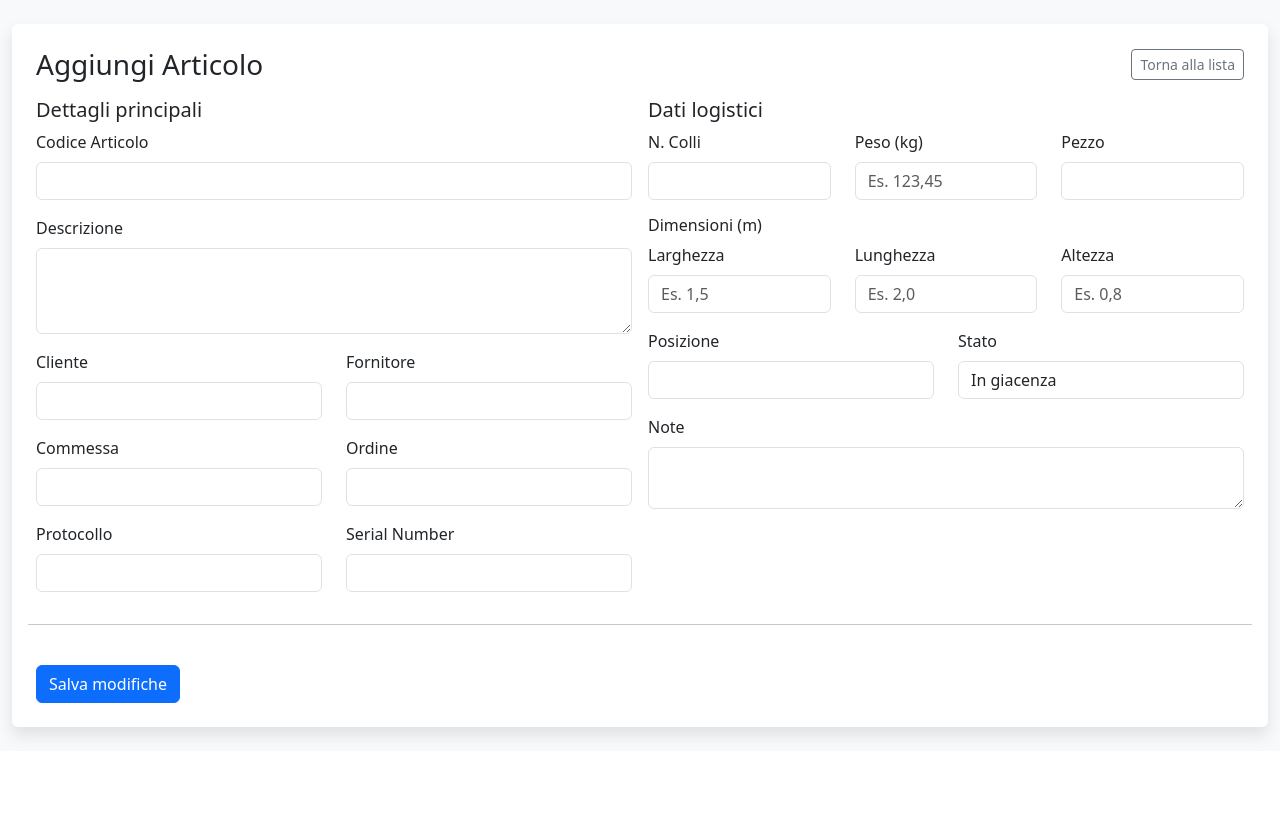
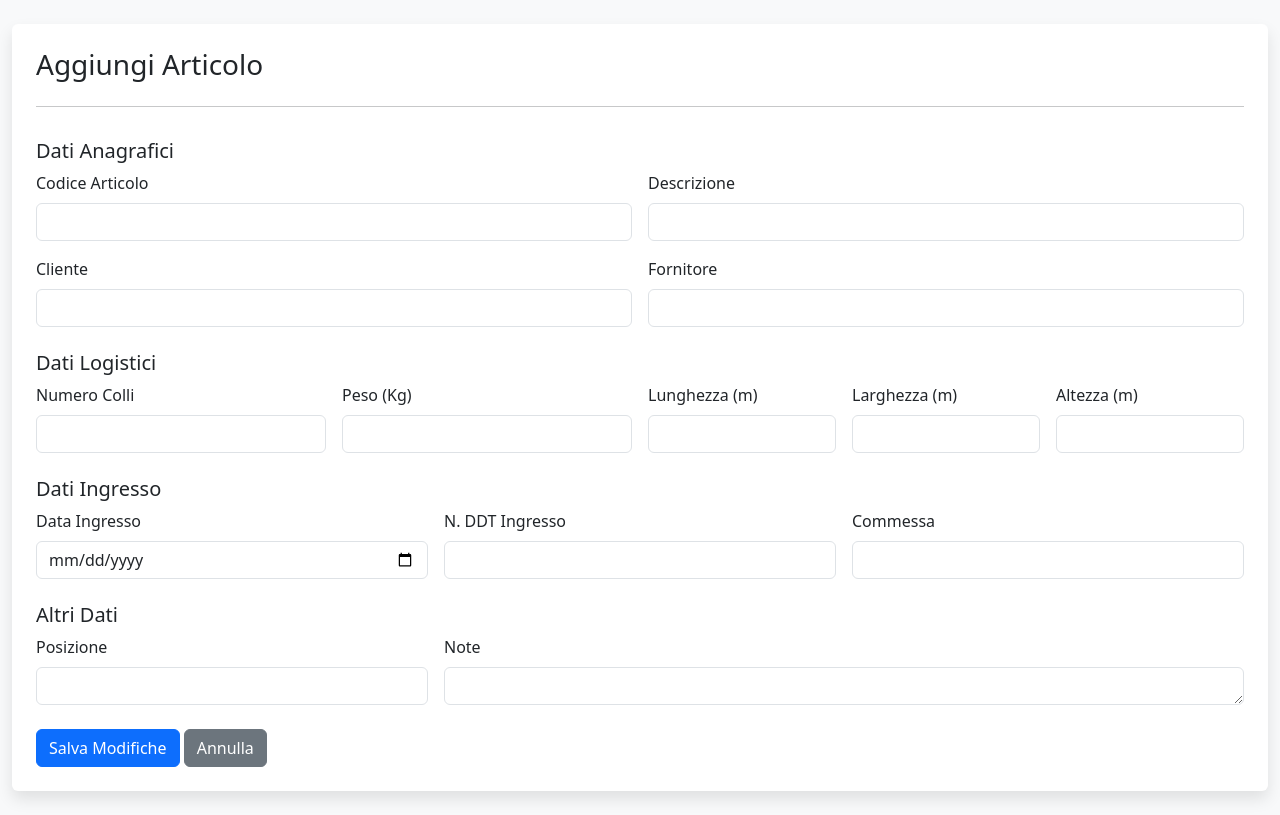
Before and after one commit to Camarsrl/gestionale_web, a Flask app: page /articolo/nuovo in a window 1280 px wide. Shown: the part 66-881 px from the top of the page. Before the commit the page ends 807 px from the top, so only its background shows below. Run offline with Flask 3, Linux system fonts and the light colour scheme; the visitor is signed in with stand-in values (Sample User, id 1).

Commit message:
Update Edit.html

```diff
--- a/templates/Edit.html
+++ b/templates/Edit.html
@@ -1,167 +1,107 @@
 {% extends "layout.html" %}
 
 {% block content %}
-{% set art = articolo %}
-
 <div class="card p-4">
-  <div class="d-flex justify-content-between align-items-center mb-3">
-    <h3 class="mb-0">{{ title }}</h3>
-    <a href="{{ url_for('index') }}" class="btn btn-sm btn-outline-secondary">Torna alla lista</a>
+    <h3>{{ title }}</h3>
+    <hr>
+    <form method="post" enctype="multipart/form-data">
+        <h5 class="mt-3">Dati Anagrafici</h5>
+        <div class="row g-3">
+            <div class="col-md-6">
+                <label for="codice_articolo" class="form-label">Codice Articolo</label>
+                <input type="text" class="form-control" id="codice_articolo" name="codice_articolo" value="{{ articolo.codice_articolo if articolo else '' }}">
             </div>
-
-  <form method="post" enctype="multipart/form-data">
-    {# Se usi Flask‑WTF, lascia questa riga; altrimenti rimuovila #}
-    {% if csrf_token is defined %}{{ csrf_token() }}{% endif %}
-
-    <div class="row g-3">
-      <!-- Colonna Sinistra -->
             <div class="col-md-6">
-        <h5>Dettagli principali</h5>
-
-        <div class="mb-3">
-          <label for="codice_articolo" class="form-label">Codice Articolo</label>
-          <input id="codice_articolo" name="codice_articolo" class="form-control" value="{{ art.codice_articolo|default('') }}" autocomplete="off">
+                <label for="descrizione" class="form-label">Descrizione</label>
+                <input type="text" class="form-control" id="descrizione" name="descrizione" value="{{ articolo.descrizione if articolo else '' }}">
             </div>
-
-        <div class="mb-3">
-          <label for="descrizione" class="form-label">Descrizione</label>
-          <textarea id="descrizione" name="descrizione" class="form-control" rows="3">{{ art.descrizione|default('') }}</textarea>
+            <div class="col-md-6">
+                <label for="cliente" class="form-label">Cliente</label>
+                <input type="text" class="form-control" id="cliente" name="cliente" value="{{ articolo.cliente if articolo else '' }}">
             </div>
-
-        <div class="row">
-          <div class="col-md-6 mb-3">
-            <label for="cliente" class="form-label">Cliente</label>
-            <input id="cliente" name="cliente" class="form-control" value="{{ art.cliente|default('') }}">
-          </div>
-          <div class="col-md-6 mb-3">
+            <div class="col-md-6">
                 <label for="fornitore" class="form-label">Fornitore</label>
-            <input id="fornitore" name="fornitore" class="form-control" value="{{ art.fornitore|default('') }}">
+                <input type="text" class="form-control" id="fornitore" name="fornitore" value="{{ articolo.fornitore if articolo else '' }}">
             </div>
         </div>
 
-        <div class="row">
-          <div class="col-md-6 mb-3">
-            <label for="commessa" class="form-label">Commessa</label>
-            <input id="commessa" name="commessa" class="form-control" value="{{ art.commessa|default('') }}">
+        <h5 class="mt-4">Dati Logistici</h5>
+        <div class="row g-3">
+            <div class="col-md-3">
+                <label for="n_colli" class="form-label">Numero Colli</label>
+                <input type="number" class="form-control" id="n_colli" name="n_colli" value="{{ articolo.n_colli if articolo else '' }}">
             </div>
-          <div class="col-md-6 mb-3">
-            <label for="ordine" class="form-label">Ordine</label>
-            <input id="ordine" name="ordine" class="form-control" value="{{ art.ordine|default('') }}">
+            <div class="col-md-3">
+                <label for="peso" class="form-label">Peso (Kg)</label>
+                <input type="text" class="form-control" id="peso" name="peso" value="{{ articolo.peso if articolo else '' }}">
+            </div>
+            <div class="col-md-2">
+                <label for="lunghezza" class="form-label">Lunghezza (m)</label>
+                <input type="text" class="form-control" id="lunghezza" name="lunghezza" value="{{ articolo.lunghezza if articolo else '' }}">
+            </div>
+            <div class="col-md-2">
+                <label for="larghezza" class="form-label">Larghezza (m)</label>
+                <input type="text" class="form-control" id="larghezza" name="larghezza" value="{{ articolo.larghezza if articolo else '' }}">
+            </div>
+             <div class="col-md-2">
+                <label for="altezza" class="form-label">Altezza (m)</label>
+                <input type="text" class="form-control" id="altezza" name="altezza" value="{{ articolo.altezza if articolo else '' }}">
             </div>
         </div>
 
-        <div class="row">
-          <div class="col-md-6 mb-3">
-            <label for="protocollo" class="form-label">Protocollo</label>
-            <input id="protocollo" name="protocollo" class="form-control" value="{{ art.protocollo|default('') }}">
+        <h5 class="mt-4">Dati Ingresso</h5>
+        <div class="row g-3">
+            <div class="col-md-4">
+                <label for="data_ingresso" class="form-label">Data Ingresso</label>
+                <input type="date" class="form-control" id="data_ingresso" name="data_ingresso" value="{{ articolo.data_ingresso.isoformat() if articolo and articolo.data_ingresso else '' }}">
             </div>
-          <div class="col-md-6 mb-3">
-            <label for="serial_number" class="form-label">Serial Number</label>
-            <input id="serial_number" name="serial_number" class="form-control" value="{{ art.serial_number|default('') }}">
+            <div class="col-md-4">
+                <label for="n_ddt_ingresso" class="form-label">N. DDT Ingresso</label>
+                <input type="text" class="form-control" id="n_ddt_ingresso" name="n_ddt_ingresso" value="{{ articolo.n_ddt_ingresso if articolo else '' }}">
             </div>
+             <div class="col-md-4">
+                <label for="commessa" class="form-label">Commessa</label>
+                <input type="text" class="form-control" id="commessa" name="commessa" value="{{ articolo.commessa if articolo else '' }}">
             </div>
         </div>
 
-      <!-- Colonna Destra -->
-      <div class="col-md-6">
-        <h5>Dati logistici</h5>
-
-        <div class="row">
-          <div class="col-md-4 mb-3">
-            <label for="n_colli" class="form-label">N. Colli</label>
-            <input id="n_colli" type="number" min="0" step="1" name="n_colli" class="form-control" value="{{ art.n_colli|default('') }}">
+        <h5 class="mt-4">Altri Dati</h5>
+        <div class="row g-3">
+            <div class="col-md-4">
+                <label for="posizione" class="form-label">Posizione</label>
+                <input type="text" class="form-control" id="posizione" name="posizione" value="{{ articolo.posizione if articolo else '' }}">
             </div>
-          <div class="col-md-4 mb-3">
-            <label for="peso" class="form-label">Peso (kg)</label>
-            <input id="peso" type="number" min="0" step="0.01" inputmode="decimal" name="peso" class="form-control" placeholder="Es. 123,45" value="{{ art.peso|default('') }}">
-          </div>
-          <div class="col-md-4 mb-3">
-            <label for="pezzo" class="form-label">Pezzo</label>
-            <input id="pezzo" name="pezzo" class="form-control" value="{{ art.pezzo|default('') }}">
+            <div class="col-md-8">
+                <label for="note" class="form-label">Note</label>
+                <textarea class="form-control" id="note" name="note" rows="1">{{ articolo.note if articolo else '' }}</textarea>
             </div>
         </div>
 
-        <h6>Dimensioni (m)</h6>
-        <div class="row">
-          <div class="col-md-4 mb-3">
-            <label for="larghezza" class="form-label">Larghezza</label>
-            <input id="larghezza" type="number" min="0" step="0.001" inputmode="decimal" name="larghezza" class="form-control" placeholder="Es. 1,5" value="{{ art.larghezza|default('') }}">
+        {% if articolo %}
+        <h5 class="mt-4">Allegati</h5>
+        <div class="mb-3">
+            <label for="files" class="form-label">Carica nuovi allegati (foto o documenti)</label>
+            <input class="form-control" type="file" id="files" name="files" multiple>
         </div>
-          <div class="col-md-4 mb-3">
-            <label for="lunghezza" class="form-label">Lunghezza</label>
-            <input id="lunghezza" type="number" min="0" step="0.001" inputmode="decimal" name="lunghezza" class="form-control" placeholder="Es. 2,0" value="{{ art.lunghezza|default('') }}">
-          </div>
-          <div class="col-md-4 mb-3">
-            <label for="altezza" class="form-label">Altezza</label>
-            <input id="altezza" type="number" min="0" step="0.001" inputmode="decimal" name="altezza" class="form-control" placeholder="Es. 0,8" value="{{ art.altezza|default('') }}">
-          </div>
-        </div>
-
-        <div class="row">
-          <div class="col-md-6 mb-3">
-            <label for="posizione" class="form-label">Posizione</label>
-            <input id="posizione" name="posizione" class="form-control" value="{{ art.posizione|default('') }}">
-          </div>
-          <div class="col-md-6 mb-3">
-            <label for="stato" class="form-label">Stato</label>
-            <input id="stato" name="stato" class="form-control" value="{{ art.stato|default('In giacenza') }}" list="statiSuggeriti">
-            <datalist id="statiSuggeriti">
-              <option value="In giacenza"></option>
-              <option value="In uscita"></option>
-              <option value="Consegnato"></option>
-            </datalist>
-          </div>
-        </div>
-
-        <div class="mb-3">
-          <label for="note" class="form-label">Note</label>
-          <textarea id="note" name="note" class="form-control" rows="2">{{ art.note|default('') }}</textarea>
-        </div>
-      </div>
-
-      <hr class="my-3">
-
-      <!-- Sezione Allegati -->
-      {% if art and art.id %}
-      <div class="col-12">
-        <h5>Allegati</h5>
-
-        {% set lista_allegati = art.allegati|default([]) %}
-        {% if lista_allegati and lista_allegati|length > 0 %}
-          <ul class="list-group list-group-flush mb-3">
-            {% for allegato in lista_allegati %}
+        {% if articolo.allegati %}
+        <p>Allegati presenti:</p>
+        <ul class="list-group">
+            {% for allegato in articolo.allegati %}
             <li class="list-group-item d-flex justify-content-between align-items-center">
-              <a href="{{ url_for('uploaded_file', filename=allegato.filename) }}" target="_blank" rel="noopener">{{ allegato.filename }}</a>
-
-              {% if session.get('role') == 'admin' %}
-              <form action="{{ url_for('delete_attachment', id=allegato.id) }}" method="post" class="ms-3" onsubmit="return confirm('Sei sicuro di voler eliminare questo allegato?');">
-                {% if csrf_token is defined %}{{ csrf_token() }}{% endif %}
-                <button type="submit" class="btn btn-sm btn-outline-danger">Elimina</button>
+                <a href="{{ url_for('uploaded_file', filename=allegato.filename) }}" target="_blank">{{ allegato.filename }}</a>
+                <form action="{{ url_for('delete_attachment', id=allegato.id) }}" method="post" onsubmit="return confirm('Sei sicuro di voler eliminare questo allegato?');">
+                    <button type="submit" class="btn btn-sm btn-danger">Elimina</button>
                 </form>
-              {% endif %}
             </li>
             {% endfor %}
         </ul>
-        {% else %}
-          <p class="text-muted">Nessun allegato presente.</p>
+        {% endif %}
         {% endif %}
 
-        {% if session.get('role') == 'admin' %}
-        <div class="mb-3">
-          <label for="formFileMultiple" class="form-label">Carica nuovi allegati (PDF, JPG, PNG)</label>
-          <input id="formFileMultiple" class="form-control" type="file" name="files[]" multiple accept="application/pdf,image/jpeg,image/png">
+        <div class="mt-4">
+            <button type="submit" class="btn btn-primary">Salva Modifiche</button>
+            <a href="{{ url_for('index') }}" class="btn btn-secondary">Annulla</a>
         </div>
-        {% endif %}
-      </div>
-      {% endif %}
-    </div>
-
-    {% if session.get('role') == 'admin' %}
-    <div class="mt-4">
-      <button type="submit" class="btn btn-primary">Salva modifiche</button>
-    </div>
-    {% endif %}
     </form>
 </div>
-
 {% endblock %}
```
Lines whose indentation alone changed are shown as unchanged.
